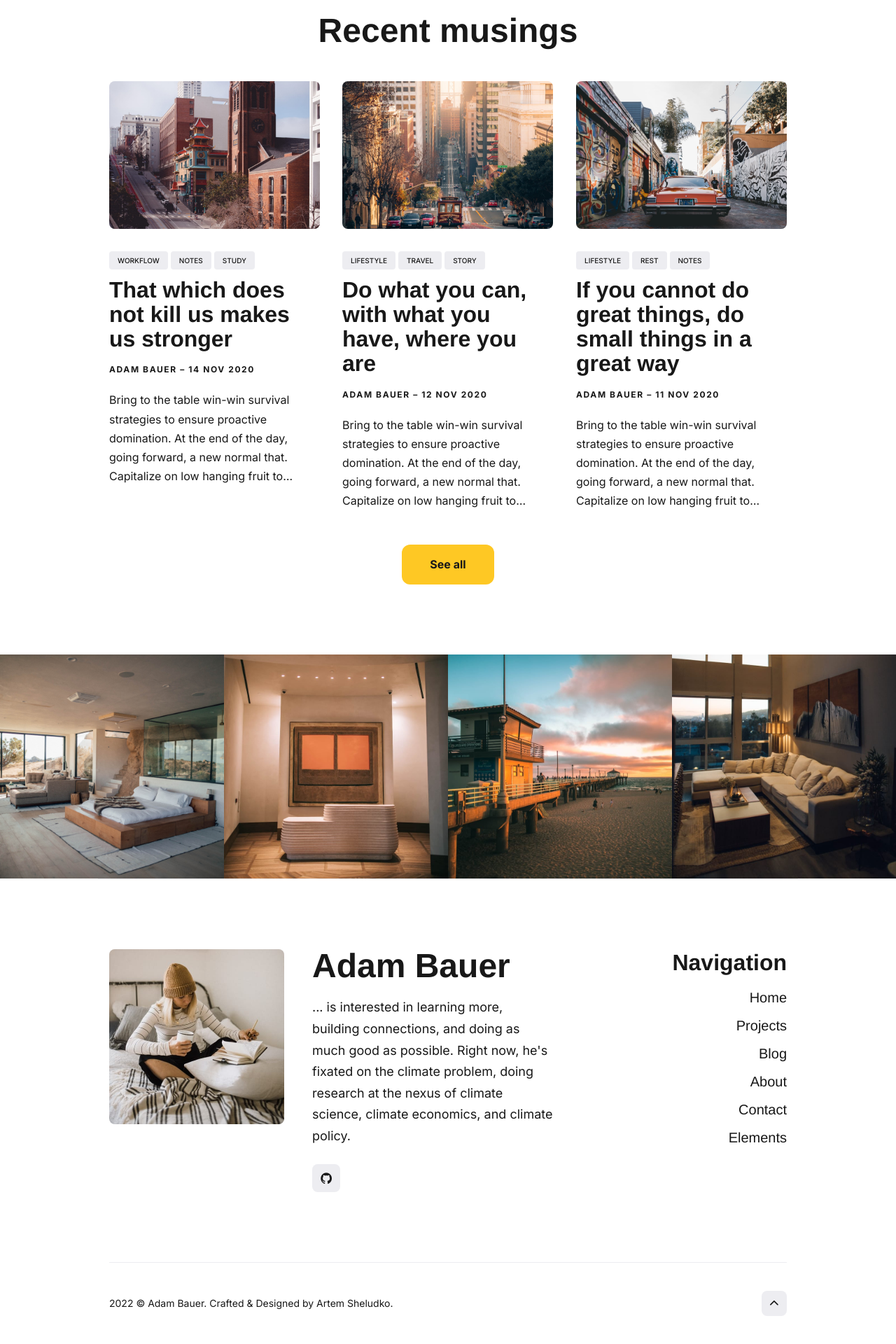
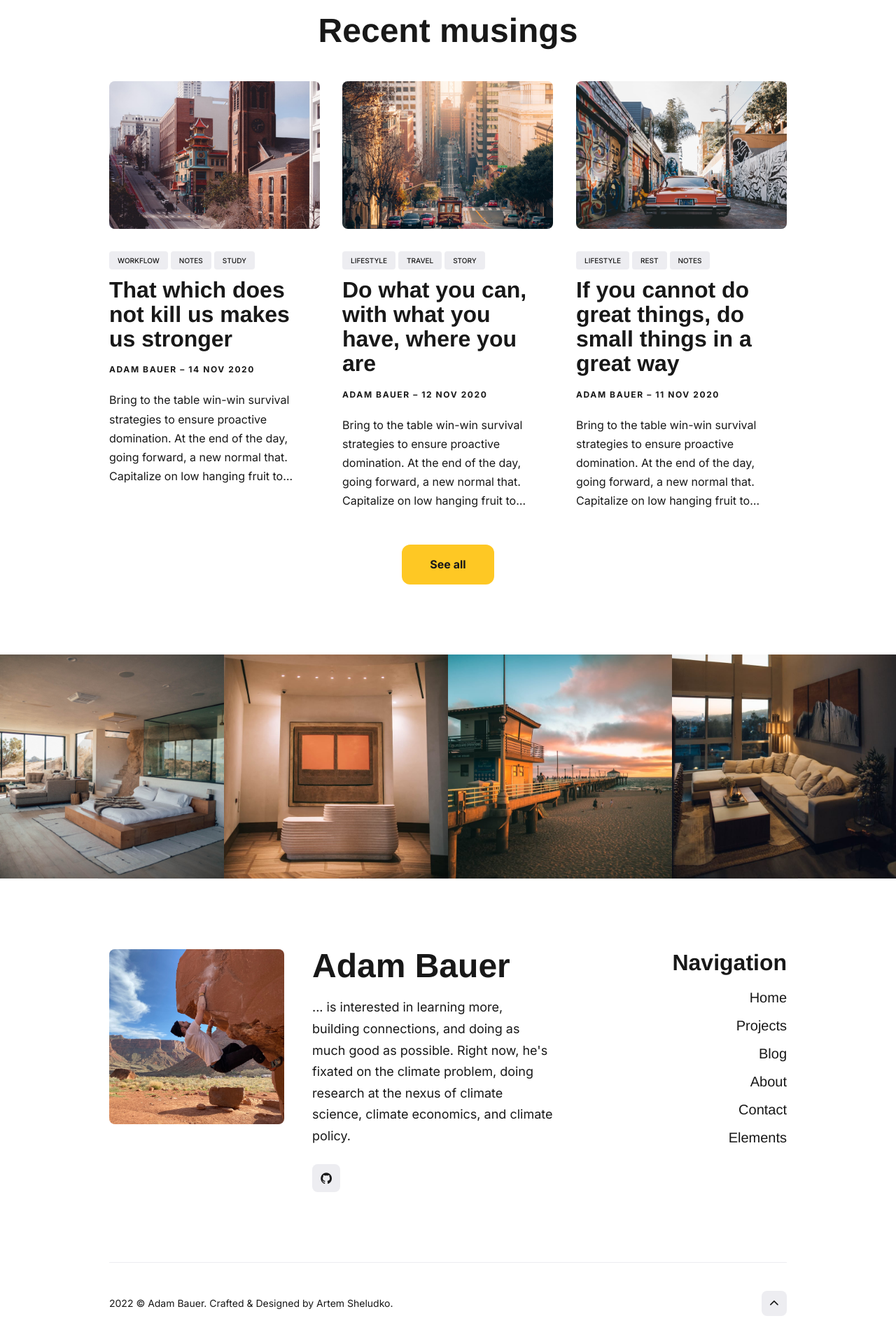
Before and after one commit to adam-bauer-34/adam-bauer-34.github.io, a Jekyll site: the page built from index.html, in a window 1280 px wide. Shown: the part 1952-3872 px from the top of the page at 70% size. Built offline with Jekyll 4.4.1, drawn with Linux system fonts in a browser that asks for light colours; nearby versions of some CDN libraries; some web fonts are replaced.

Commit message:
changed images

```diff
--- a/_data/settings.yml
+++ b/_data/settings.yml
@@ -31,7 +31,7 @@
 author:
   author__name: Adam Bauer
   author__bio: ... is interested in learning more, building connections, and doing as much good as possible. Right now, he's fixated on the climate problem, doing research at the nexus of climate science, climate economics, and climate policy.
-  author__avatar: '/images/01-1.jpg'
+  author__avatar: '/images/lower_profile.JPG'
 
 social:
 - {icon: "ion-logo-github", link: "https://github.com/adam-bauer-34"}
--- a/index.html
+++ b/index.html
@@ -1,6 +1,6 @@
 ---
 layout: default
-image: '/images/01.jpg'
+image: '/images/headshot.JPG'
 ---
 
 {% include section-hero.html %}
```
